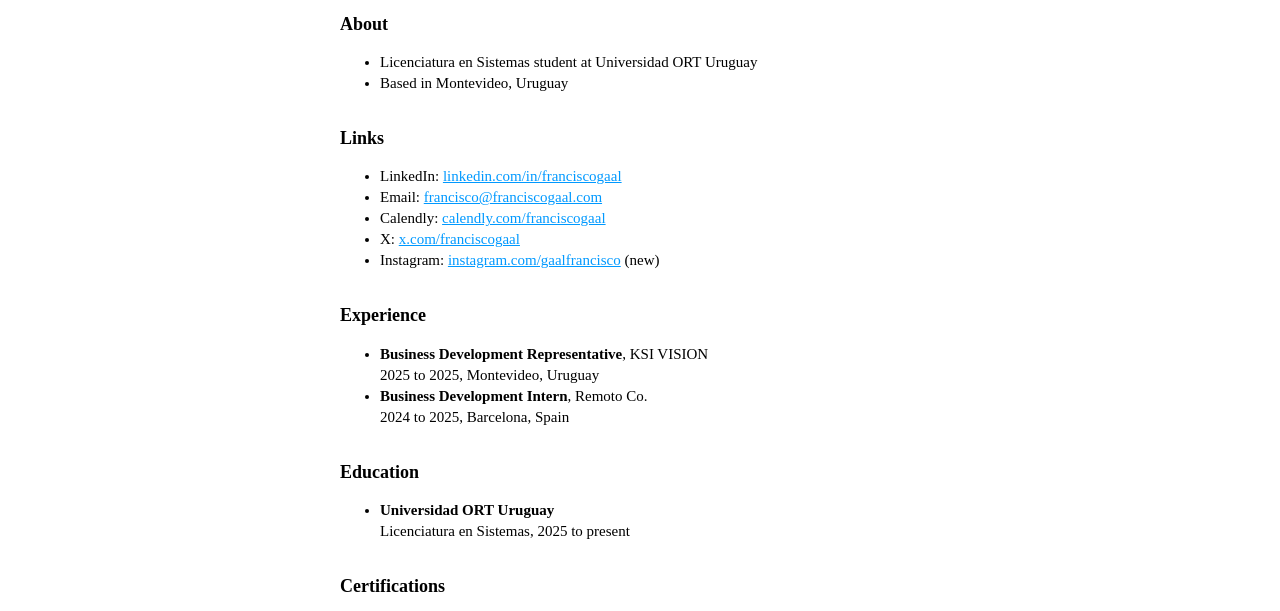
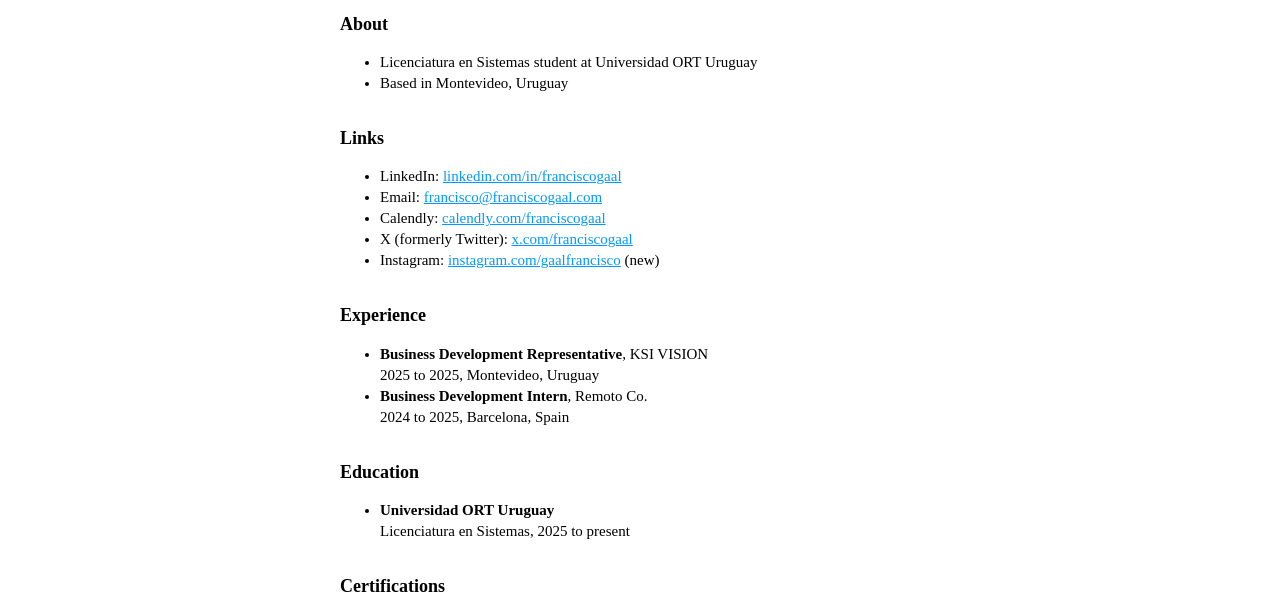
Before and after one commit to franciscogaal/franciscogaal.github.io, a plain HTML site: page index.html in a window 1280 px wide. Shown: the part 143-754 px from the top of the page. Drawn offline with Linux system fonts and the light colour scheme.

Commit message:
Rename X label

```diff
--- a/index.html
+++ b/index.html
@@ -60,7 +60,7 @@ footer { margin-top: 40px; }
 <li>LinkedIn: <a href="https://www.linkedin.com/in/franciscogaal/">linkedin.com/in/franciscogaal</a></li>
 <li>Email: <a href="mailto:francisco@franciscogaal.com">francisco@franciscogaal.com</a></li>
 <li>Calendly: <a href="https://calendly.com/franciscogaal/">calendly.com/franciscogaal</a></li>
-<li>X: <a href="https://x.com/franciscogaal">x.com/franciscogaal</a></li>
+<li>X (formerly Twitter): <a href="https://x.com/franciscogaal">x.com/franciscogaal</a></li>
 <li>Instagram: <a href="https://www.instagram.com/gaalfrancisco">instagram.com/gaalfrancisco</a> (new)</li>
 </ul>
 <h2>Experience</h2>
```
